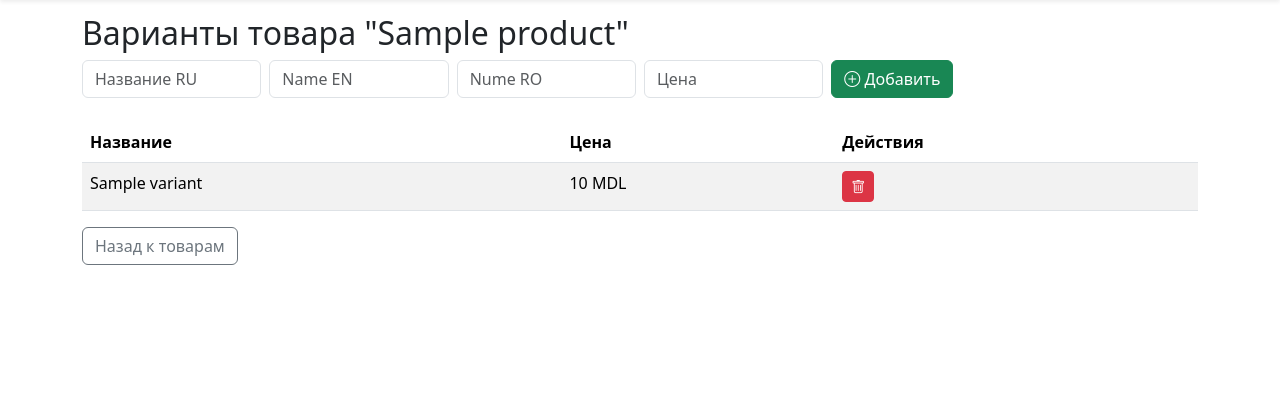
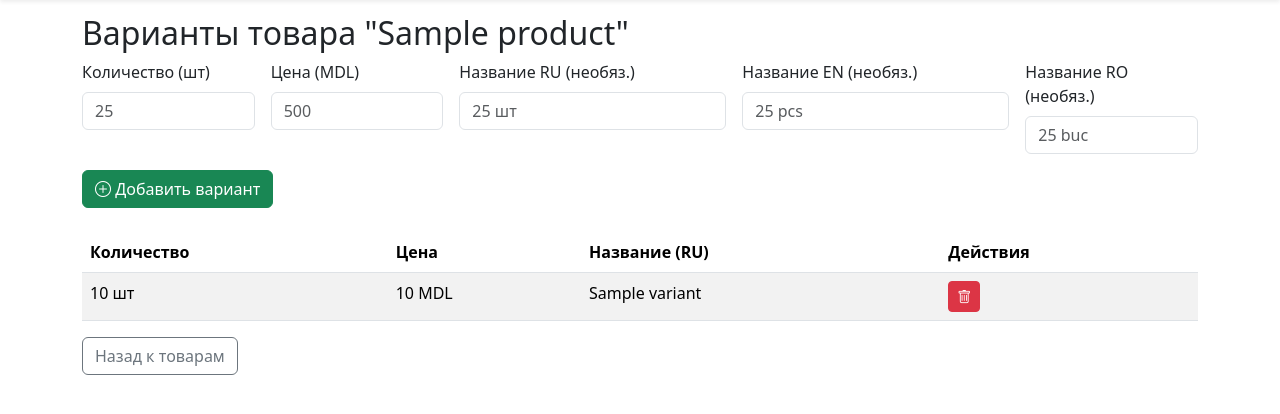
Before and after one commit to bunsteritalia-source/berrybot, a Flask app: template admin_site/templates/variants.html in a window 1280 px wide. Shown: the part 56-470 px from the top of the page. Run offline with Flask 3, Linux system fonts and the light colour scheme; the template is opened without the code that fills it: most values are stand-ins (such as "Sample title", 1, 10 or a date in 2020).

Commit message:
Update variants.html

```diff
--- a/admin_site/templates/variants.html
+++ b/admin_site/templates/variants.html
@@ -1,30 +1,47 @@
 {% extends "layout.html" %}
 {% block content %}
 <h2>Варианты товара "{{ product.name_ru }}"</h2>
-<form method="post" action="/products/{{ product.id }}/variants/add" class="row g-2 mb-4">
+<form method="post" action="/products/{{ product.id }}/variants/add" class="row g-3 mb-4">
   <div class="col-md-2">
-    <input name="name_ru" class="form-control" placeholder="Название RU" required>
+    <label class="form-label">Количество (шт)</label>
+    <input name="quantity" type="number" class="form-control" placeholder="25" required>
   </div>
   <div class="col-md-2">
-    <input name="name_en" class="form-control" placeholder="Name EN">
+    <label class="form-label">Цена (MDL)</label>
+    <input name="price" type="number" class="form-control" placeholder="500" required>
+  </div>
+  <div class="col-md-3">
+    <label class="form-label">Название RU (необяз.)</label>
+    <input name="name_ru" class="form-control" placeholder="25 шт">
+  </div>
+  <div class="col-md-3">
+    <label class="form-label">Название EN (необяз.)</label>
+    <input name="name_en" class="form-control" placeholder="25 pcs">
   </div>
   <div class="col-md-2">
-    <input name="name_ro" class="form-control" placeholder="Nume RO">
+    <label class="form-label">Название RO (необяз.)</label>
+    <input name="name_ro" class="form-control" placeholder="25 buc">
   </div>
-  <div class="col-md-2">
-    <input name="price" type="number" class="form-control" placeholder="Цена" required>
-  </div>
-  <div class="col-md-2">
-    <button type="submit" class="btn btn-success"><i class="bi bi-plus-circle"></i> Добавить</button>
+  <div class="col-md-12">
+    <button type="submit" class="btn btn-success"><i class="bi bi-plus-circle"></i> Добавить вариант</button>
   </div>
 </form>
+
 <table class="table table-striped">
-  <thead><tr><th>Название</th><th>Цена</th><th>Действия</th></tr></thead>
+  <thead>
+    <tr>
+      <th>Количество</th>
+      <th>Цена</th>
+      <th>Название (RU)</th>
+      <th>Действия</th>
+    </tr>
+  </thead>
   <tbody>
     {% for v in variants %}
     <tr>
+      <td>{{ v.quantity }} шт</td>
+      <td>{{ v.price }} MDL</td>
       <td>{{ v.name_ru }}</td>
-      <td>{{ v.price }} MDL</td>
       <td><a href="/variants/delete/{{ v.id }}" class="btn btn-sm btn-danger"><i class="bi bi-trash"></i></a></td>
     </tr>
     {% endfor %}
```
